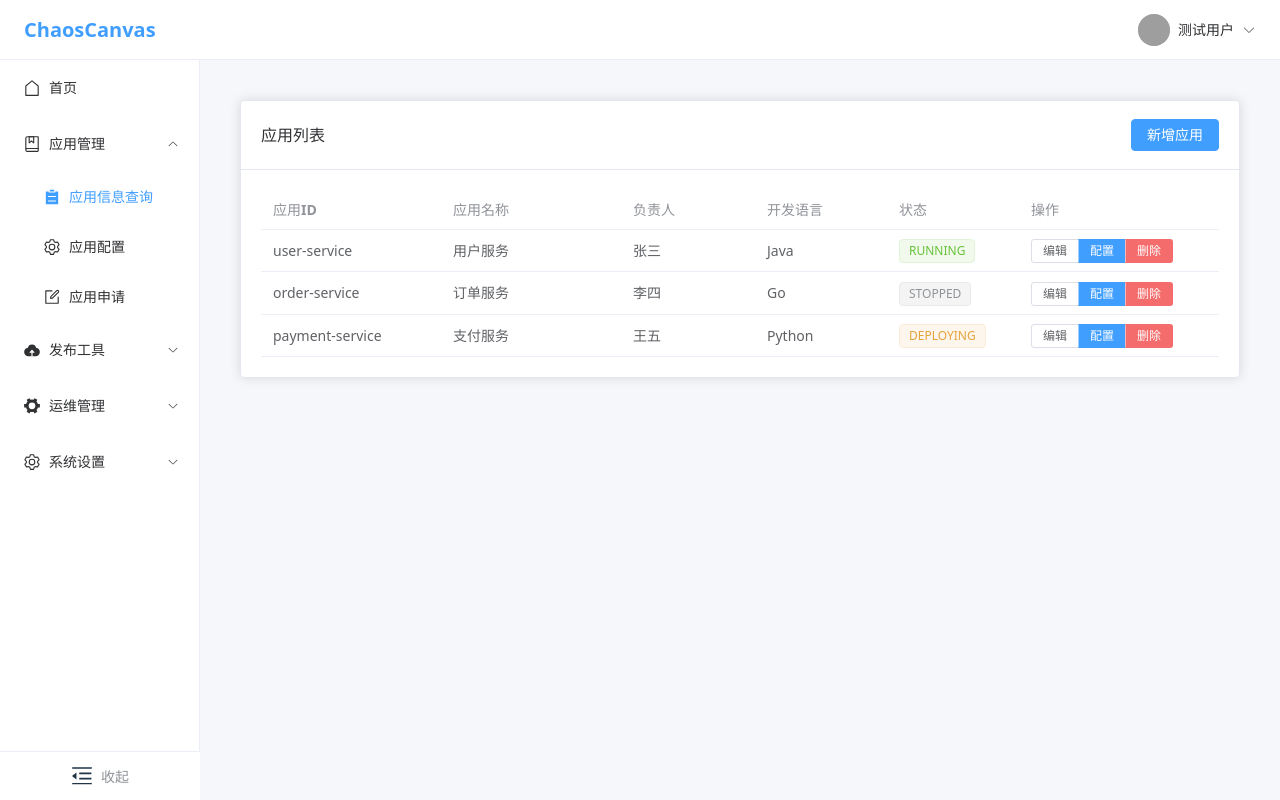
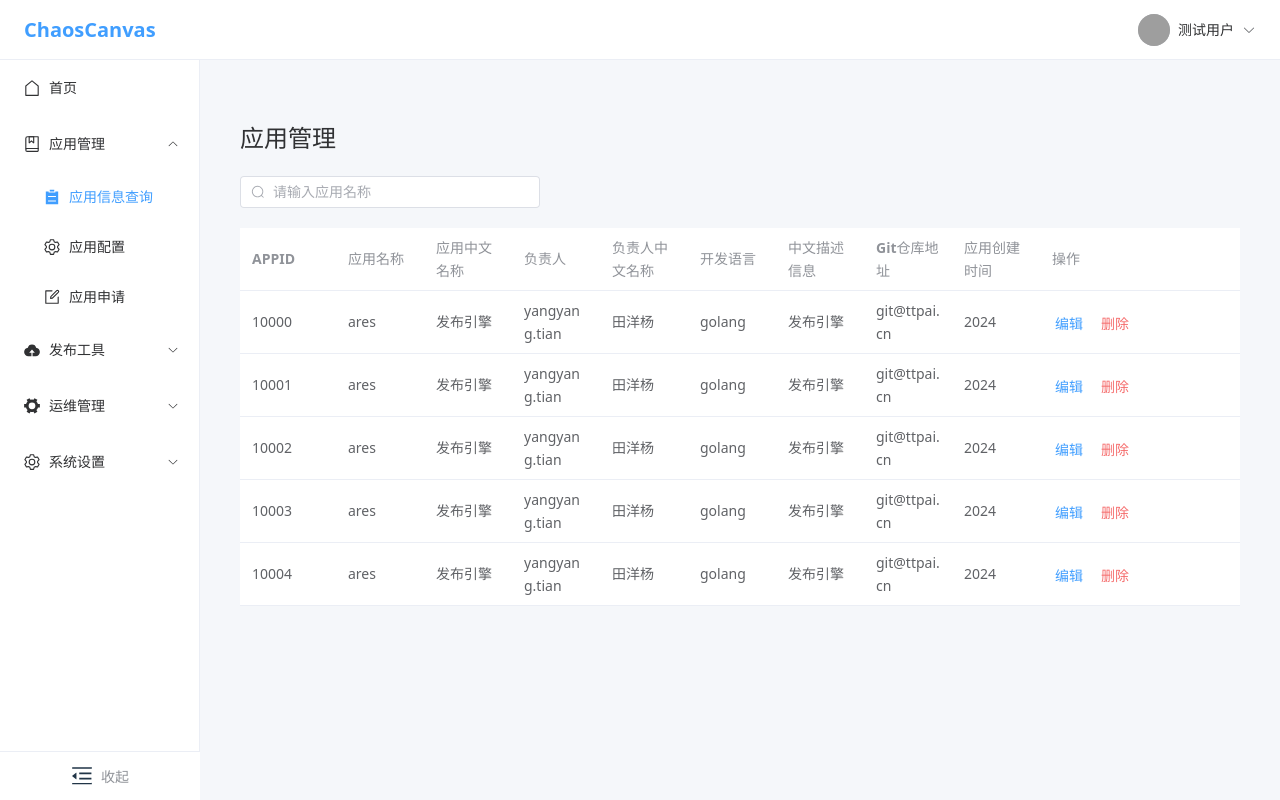
Before and after one commit to go-ree/ares, a Vue app in the folder frontend/: page /application/list in a window 1280 px wide. Built offline with nearby package versions, Linux system fonts and the light colour scheme; grey boxes are pictures that could not be loaded.

Commit message:
v0.0.3（初步增加应用信息查询）

```diff
--- /dev/null
+++ b/frontend/app/web/components/application/AppSearch.vue
@@ -0,0 +1,40 @@
+<!-- 应用搜索组件 -->
+<template>
+  <div class="app-search">
+    <el-input
+      v-model="searchText"
+      placeholder="请输入应用名称"
+      class="search-input"
+      @input="handleSearch"
+    >
+      <template #prefix>
+        <el-icon><Search /></el-icon>
+      </template>
+    </el-input>
+  </div>
+</template>
+
+<script setup lang="ts">
+import { ref } from 'vue'
+import { Search } from '@element-plus/icons-vue'
+
+const searchText = ref('')
+
+// 定义事件
+const emit = defineEmits(['search'])
+
+// 搜索处理函数
+const handleSearch = () => {
+  emit('search', searchText.value)
+}
+</script>
+
+<style scoped>
+.app-search {
+  margin-bottom: 20px;
+}
+
+.search-input {
+  width: 300px;
+}
+</style>
--- /dev/null
+++ b/frontend/app/web/components/application/AppTable.vue
@@ -0,0 +1,58 @@
+<!-- 应用列表表格组件 -->
+<template>
+  <div class="app-table">
+    <el-table :data="appList" style="width: 100%">
+      <el-table-column prop="app_id" label="APPID" />
+      <el-table-column prop="app_name" label="应用名称" />
+      <el-table-column prop="app_name_cn" label="应用中文名称" />
+      <el-table-column prop="owner" label="负责人" />
+      <el-table-column prop="owner_cn" label="负责人中文名称" />
+      <el-table-column prop="dev_language" label="开发语言" />
+      <el-table-column prop="description_cn" label="中文描述信息" />
+      <el-table-column prop="git_url" label="Git仓库地址" />
+      <el-table-column prop="created_at" label="应用创建时间" />
+      <el-table-column label="操作" width="200">
+        <template #default="{ row }">
+          <el-button type="primary" link @click="handleEdit(row)">编辑</el-button>
+          <el-button type="danger" link @click="handleDelete(row)">删除</el-button>
+        </template>
+      </el-table-column>
+    </el-table>
+  </div>
+</template>
+
+<script setup lang="ts">
+// 定义props
+const props = defineProps<{
+  appList: Array<{
+    app_id: bigint
+    app_name: string
+    app_name_cn: string
+    owner: string
+    owner_cn: string
+    dev_language: string
+    description_cn: string
+    git_url: string
+    created_at: string
+  }>
+}>()
+
+// 定义事件
+const emit = defineEmits(['edit', 'delete'])
+
+// 编辑处理函数
+const handleEdit = (row: any) => {
+  emit('edit', row)
+}
+
+// 删除处理函数
+const handleDelete = (row: any) => {
+  emit('delete', row)
+}
+</script>
+
+<style scoped>
+.app-table {
+  margin-top: 20px;
+}
+</style>
--- a/frontend/app/web/components/layout/MainLayout.vue
+++ b/frontend/app/web/components/layout/MainLayout.vue
@@ -184,11 +184,14 @@ const handleLogout = () => {
 </script>
 
 <style scoped>
+/* 整体布局容器样式 */
 .common-layout {
   width: 100vw;
   height: 100vh;
   background: #f5f7fa;
 }
+
+/* 顶部导航栏样式 */
 .header {
   display: flex;
   align-items: center;
@@ -198,24 +201,34 @@ const handleLogout = () => {
   border-bottom: 1px solid #ebeef5;
   padding: 0 24px;
 }
+
+/* 项目标题样式 */
 .project-title {
   font-size: 20px;
   font-weight: bold;
   color: #409EFF;
 }
+
+/* 头部右侧区域样式 */
 .header-right {
   display: flex;
   align-items: center;
 }
+
+/* 用户信息区域样式 */
 .user-info {
   display: flex;
   align-items: center;
   cursor: pointer;
 }
+
+/* 用户名样式 */
 .username {
   margin: 0 8px;
   color: #303133;
 }
+
+/* 侧边栏容器样式 */
 .aside {
   display: flex;
   flex-direction: column;
@@ -226,17 +239,21 @@ const handleLogout = () => {
   transition: all 0.3s ease;
   box-sizing: border-box;
 }
+
+/* 垂直菜单样式 */
 .el-menu-vertical {
   border-right: none;
   flex: 1;
   overflow-y: auto;
-  padding-bottom: 48px;
+  padding-bottom: 48px;  /* 为折叠按钮留出空间 */
 }
+
+/* 折叠按钮容器样式 */
 .aside-collapse-btn {
-  position: fixed;
+  position: fixed;  /* 固定定位 */
   left: 0;
   bottom: 0;
-  width: inherit;
+  width: inherit;  /* 继承父元素宽度 */
   height: 48px;
   display: flex;
   align-items: center;
@@ -247,21 +264,30 @@ const handleLogout = () => {
   transition: all 0.3s ease;
   z-index: 10;
 }
+
+/* 折叠按钮悬停效果 */
 .aside-collapse-btn:hover {
   background: #f5f7fa;
 }
+
+/* 隐藏元素样式 */
 .hidden {
   display: none;
 }
+
+/* 折叠按钮旋转动画 */
 .rotated {
   transform: rotate(180deg);
   transition: transform 0.3s ease;
 }
+
+/* 折叠按钮文字样式 */
 .collapse-text {
   margin-left: 8px;
   color: #909399;
   font-size: 14px;
 }
+
 .custom-menu {
   --el-menu-bg-color: #fff;
   --el-menu-text-color: #303133;
--- a/frontend/app/web/views/application/AppList.vue
+++ b/frontend/app/web/views/application/AppList.vue
@@ -1,100 +1,80 @@
+<!-- 应用列表页面 -->
 <template>
-  <div class="app-list">
-    <el-card>
-      <template #header>
-        <div class="card-header">
-          <span>应用列表</span>
-          <el-button type="primary" @click="handleAdd">新增应用</el-button>
-        </div>
-      </template>
+  <div class="app-list-page">
+    <h2>应用管理</h2>
 
-      <el-table :data="appList" style="width: 100%">
-        <el-table-column prop="appId" label="应用ID" width="180" />
-        <el-table-column prop="appName" label="应用名称" width="180" />
-        <el-table-column prop="owner" label="负责人" />
-        <el-table-column prop="devLanguage" label="开发语言" />
-        <el-table-column prop="status" label="状态">
-          <template #default="{ row }">
-            <el-tag :type="getStatusType(row.status)">{{ row.status }}</el-tag>
-          </template>
-        </el-table-column>
-        <el-table-column label="操作" width="200">
-          <template #default="{ row }">
-            <el-button-group>
-              <el-button size="small" @click="handleEdit(row)">编辑</el-button>
-              <el-button size="small" type="primary" @click="handleConfig(row)">配置</el-button>
-              <el-button size="small" type="danger" @click="handleDelete(row)">删除</el-button>
-            </el-button-group>
-          </template>
-        </el-table-column>
-      </el-table>
-    </el-card>
+    <!-- 使用搜索组件 -->
+    <AppSearch @search="handleSearch" />
+
+    <!-- 使用表格组件 -->
+    <AppTable
+      :app-list="appList"
+      @edit="handleEdit"
+      @delete="handleDelete"
+    />
   </div>
 </template>
 
 <script setup lang="ts">
-import { ref } from 'vue'
+import { ref, onMounted } from 'vue'
+import { ElMessage, ElMessageBox } from 'element-plus'
+import AppSearch from '@/components/application/AppSearch.vue'
+import AppTable from '@/components/application/AppTable.vue'
 
-// 模拟数据
+// 应用列表数据
 const appList = ref([
-  {
-    appId: 'user-service',
-    appName: '用户服务',
-    owner: '张三',
-    devLanguage: 'Java',
-    status: 'RUNNING'
-  },
-  {
-    appId: 'order-service',
-    appName: '订单服务',
-    owner: '李四',
-    devLanguage: 'Go',
-    status: 'STOPPED'
-  },
-  {
-    appId: 'payment-service',
-    appName: '支付服务',
-    owner: '王五',
-    devLanguage: 'Python',
-    status: 'DEPLOYING'
-  }
+  {app_id: 10000, app_name: 'ares', app_name_cn: '发布引擎',owner: 'yangyang.tian',owner_cn:'田洋杨',dev_language:'golang',description_cn:'发布引擎',git_url:'git@ttpai.cn',created_at:'2024'},
+  {app_id: 10001, app_name: 'ares', app_name_cn: '发布引擎',owner: 'yangyang.tian',owner_cn:'田洋杨',dev_language:'golang',description_cn:'发布引擎',git_url:'git@ttpai.cn',created_at:'2024'},
+  {app_id: 10002, app_name: 'ares', app_name_cn: '发布引擎',owner: 'yangyang.tian',owner_cn:'田洋杨',dev_language:'golang',description_cn:'发布引擎',git_url:'git@ttpai.cn',created_at:'2024'},
+  {app_id: 10003, app_name: 'ares', app_name_cn: '发布引擎',owner: 'yangyang.tian',owner_cn:'田洋杨',dev_language:'golang',description_cn:'发布引擎',git_url:'git@ttpai.cn',created_at:'2024'},
+  {app_id: 10004, app_name: 'ares', app_name_cn: '发布引擎',owner: 'yangyang.tian',owner_cn:'田洋杨',dev_language:'golang',description_cn:'发布引擎',git_url:'git@ttpai.cn',created_at:'2024'}
 ])
 
-const getStatusType = (status: string) => {
-  const map: Record<string, string> = {
-    RUNNING: 'success',
-    STOPPED: 'info',
-    DEPLOYING: 'warning',
-    ERROR: 'danger'
-  }
-  return map[status] || 'info'
+// 搜索处理函数
+const handleSearch = (keyword: string) => {
+  // 实现搜索逻辑
+  console.log('搜索关键词:', keyword)
+  // 这里可以调用API进行搜索
 }
 
-const handleAdd = () => {
-  console.log('新增应用')
+// 编辑处理函数
+const handleEdit = (row: any) => {
+  console.log('编辑应用:', row)
+  // 这里可以实现编辑逻辑
 }
 
-const handleEdit = (row: any) => {
-  console.log('编辑应用', row)
+// 删除处理函数
+const handleDelete = (row: any) => {
+  ElMessageBox.confirm(
+    `确定要删除应用 ${row.name} 吗？`,
+    '警告',
+    {
+      confirmButtonText: '确定',
+      cancelButtonText: '取消',
+      type: 'warning'
+    }
+  ).then(() => {
+    // 这里实现删除逻辑
+    ElMessage.success('删除成功')
+  }).catch(() => {
+    ElMessage.info('已取消删除')
+  })
 }
 
-const handleConfig = (row: any) => {
-  console.log('配置应用', row)
-}
-
-const handleDelete = (row: any) => {
-  console.log('删除应用', row)
-}
+// 页面加载时获取数据
+onMounted(() => {
+  // 这里可以调用API获取应用列表
+  console.log('页面加载完成，获取应用列表')
+})
 </script>
 
 <style scoped>
-.app-list {
+.app-list-page {
   padding: 20px;
 }
 
-.card-header {
-  display: flex;
-  justify-content: space-between;
-  align-items: center;
+h2 {
+  margin-bottom: 20px;
+  color: #303133;
 }
 </style>
```
